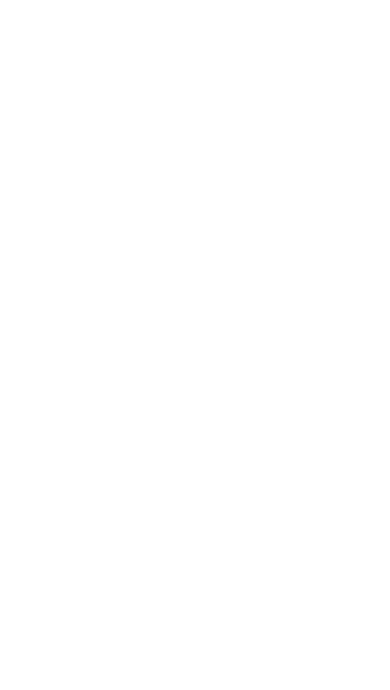
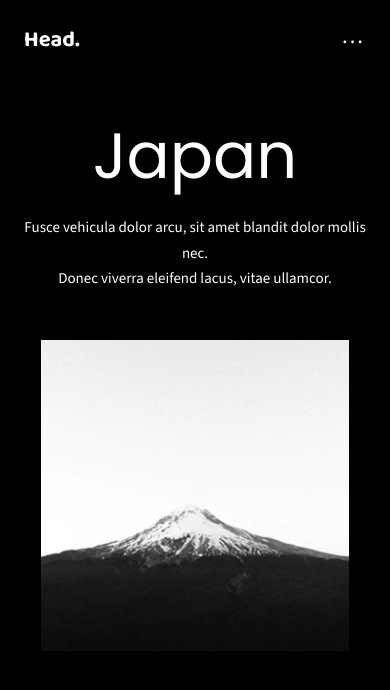
Before and after one commit to lilsycz/Lesson-12--Responsive-Design, a plain HTML site: page index.html in a window 390 px wide. Drawn offline with nearby package versions, Linux system fonts and the light colour scheme; files that its build step writes are made by us from their sources.

Commit message:
Add responsive design elements and styles for navigation and hero sections

```diff
--- a/index.html
+++ b/index.html
@@ -3,13 +3,35 @@
 <head>
   <meta charset="UTF-8" />
   <meta name="viewport" content="width=device-width, initial-scale=1.0" />
-  <title>Lesson 12 — Responsive Design</title>
-  <link rel="stylesheet" href="reset.css" />
-  <link rel="stylesheet" href="index.css" />
+  <title>Japan — Head.</title>
+  <link rel="preconnect" href="https://fonts.googleapis.com" />
+  <link rel="preconnect" href="https://fonts.gstatic.com" crossorigin />
+  <link href="https://fonts.googleapis.com/css2?family=Baloo+2:wght@700&family=Poppins:wght@400&family=Source+Sans+3:wght@400&display=swap" rel="stylesheet" />
+  <link rel="stylesheet" href="styles/reset.css" />
+  <link rel="stylesheet" href="styles/index.css" />
 </head>
 <body>
 
+  <nav class="nav">
+    <a class="nav__logo" href="#">Head.</a>
+    <div class="nav__links">
+      <a href="#">Works</a>
+      <a href="#">Services</a>
+      <a href="#">Contacts</a>
+    </div>
+    <span class="nav__dots">&#8226;&#8226;&#8226;</span>
+  </nav>
 
+  <main class="hero">
+    <h1 class="hero__title">Japan</h1>
+    <p class="hero__text">
+      Fusce vehicula dolor arcu, sit amet blandit dolor mollis nec.<br>
+      Donec viverra eleifend lacus, vitae ullamcor.
+    </p>
+    <div class="hero__image">
+      <img src="image/Image.png" alt="Mount Fuji, Japan" />
+    </div>
+  </main>
 
 </body>
 </html>
--- a/styles/index.css
+++ b/styles/index.css
@@ -0,0 +1,116 @@
+/* ── Base ── */
+body {
+  background-color: #000;
+  color: #fff;
+  font-family: 'Source Sans 3', sans-serif;
+  min-height: 100vh;
+}
+
+/* ── Nav ── */
+.nav {
+  display: flex;
+  align-items: center;
+  justify-content: space-between;
+  padding: 32px 60px;
+}
+
+.nav__logo {
+  font-family: 'Baloo 2', sans-serif;
+  font-weight: 700;
+  font-size: 22px;
+  color: #fff;
+}
+
+.nav__links {
+  display: flex;
+  gap: 40px;
+}
+
+.nav__links a {
+  font-family: 'Source Sans 3', sans-serif;
+  font-size: 16px;
+  color: #fff;
+}
+
+.nav__links a:hover {
+  opacity: 0.7;
+}
+
+.nav__dots {
+  font-size: 12px;
+  letter-spacing: 4px;
+  color: #fff;
+  cursor: pointer;
+}
+
+/* ── Hero ── */
+.hero {
+  display: flex;
+  flex-direction: column;
+  align-items: center;
+  text-align: center;
+  padding: 60px 20px 0;
+}
+
+.hero__title {
+  font-family: 'Poppins', sans-serif;
+  font-weight: 400;
+  font-size: clamp(64px, 10vw, 120px);
+  line-height: 1.1;
+  margin-bottom: 24px;
+}
+
+.hero__text {
+  font-family: 'Source Sans 3', sans-serif;
+  font-size: clamp(15px, 1.5vw, 18px);
+  line-height: 1.7;
+  color: #fff;
+  margin-bottom: 48px;
+}
+
+.hero__image {
+  width: 57%;
+  height: 311px;
+  overflow: hidden;
+}
+
+.hero__image img {
+  width: 100%;
+  height: 100%;
+  object-fit: cover;
+  object-position: center;
+}
+
+/* ── Tablet (max 1024px) ── */
+@media (max-width: 1024px) {
+  .nav {
+    padding: 28px 40px;
+  }
+
+  .hero__image {
+    width: 82%;
+  }
+}
+
+/* ── Mobile (max 600px) ── */
+@media (max-width: 600px) {
+  .nav {
+    padding: 24px 24px;
+  }
+
+  .nav__links {
+    display: none;
+  }
+
+  .hero {
+    padding: 40px 20px 0;
+  }
+
+  .hero__text {
+    font-size: 15px;
+  }
+
+  .hero__image {
+    width: 88%;
+  }
+}
```
